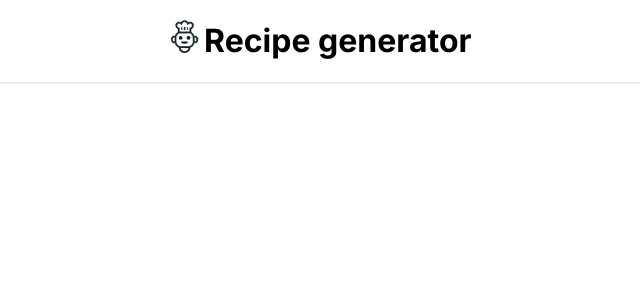
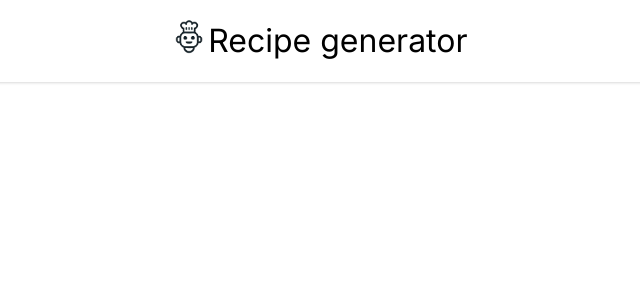
Before and after one commit to Petrasoderstrom1612/ai-recipe-generator, a React (Vite) app: page / in a window 1280 px wide. Shown: the top 300 px of the page, without its empty margins (319-959 px from the left). Built offline with nearby package versions, Linux system fonts and the light colour scheme.

Commit message:
added semantically correct element header and thinned the headline to 400

```diff
--- a/src/components/Header.jsx
+++ b/src/components/Header.jsx
@@ -3,9 +3,9 @@ import ChefLogo from '../assets/chef-logo.png'
 
 const Header = () => {
   return (
-    <div className="header">
-      <img src={ChefLogo} alt="chef logo"/><h1>Recipe generator</h1>
-    </div>
+    <header className="header">
+      <img src={ChefLogo} alt="chef logo"/><h1 className="header-headline">Recipe generator</h1>
+    </header>
   )
 }
 
--- a/src/index.css
+++ b/src/index.css
@@ -20,3 +20,7 @@ box-shadow: 0px 1px 3px 0px rgba(0, 0, 0, 0.10), 0px 1px 2px 0px rgba(0, 0, 0, 0
   margin-right: 5px;
   margin-top:-9px;
 }
+
+.header-headline{
+   font-weight: 400;
+}
```
